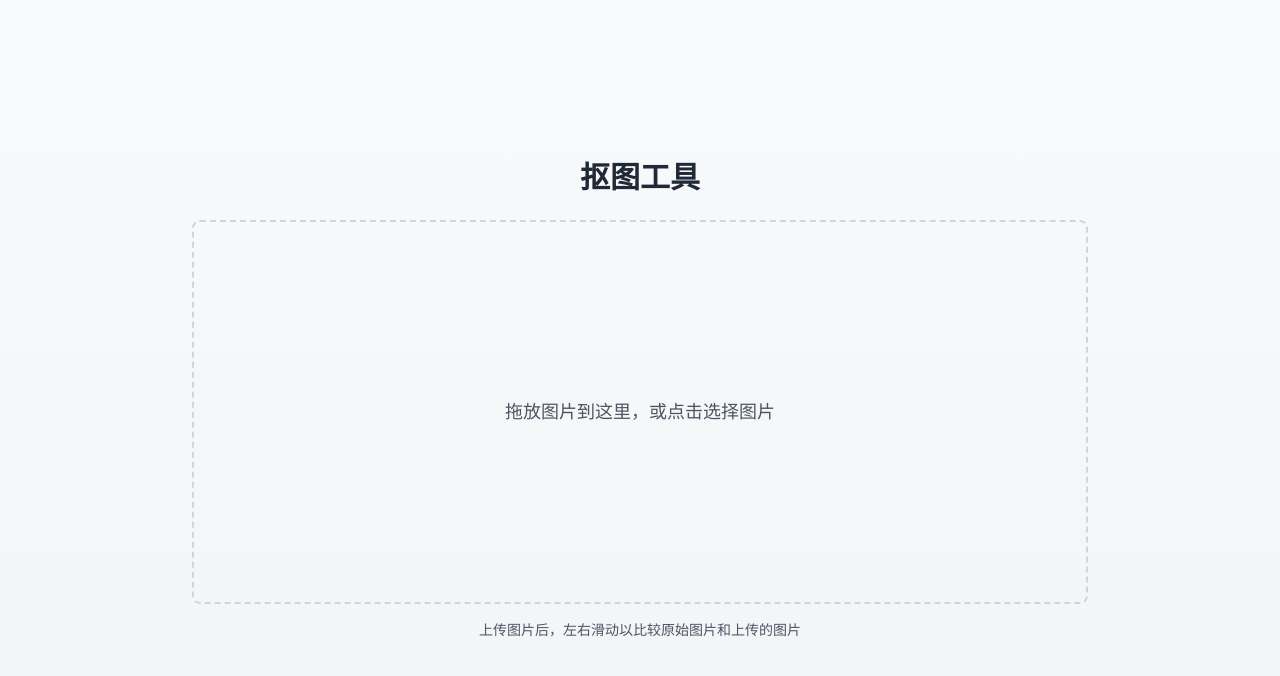
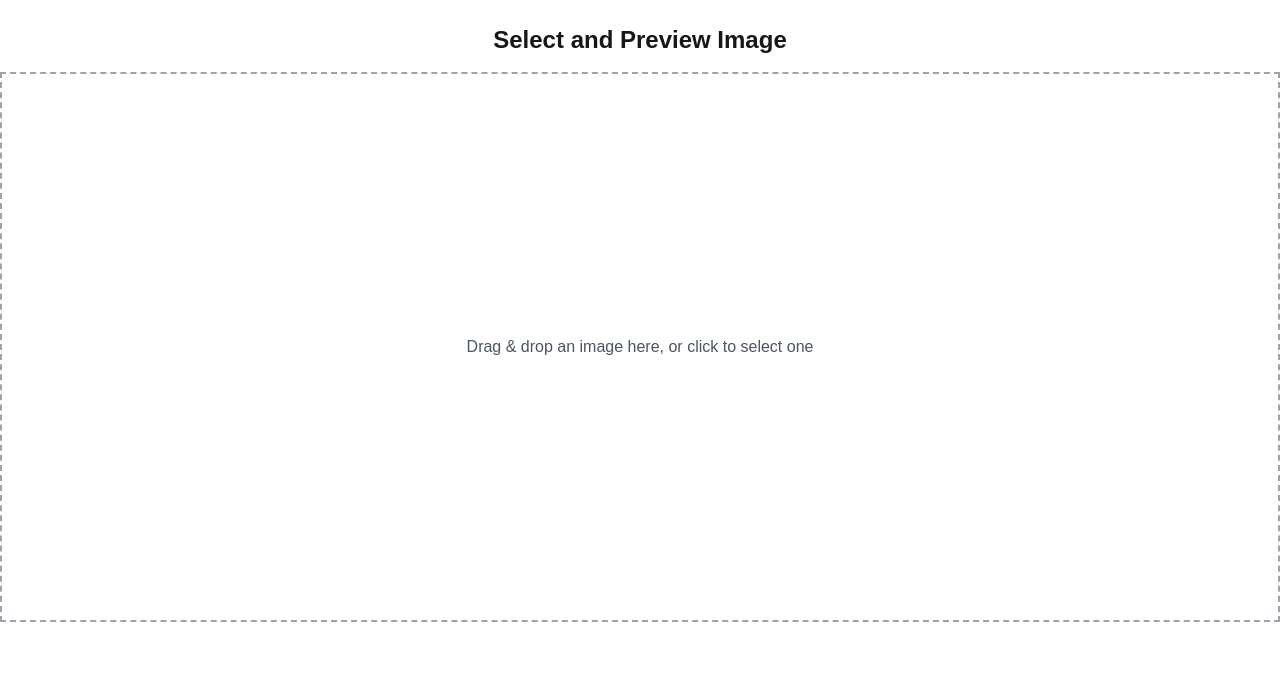
Before and after one commit to gandli/remove-bg, a Next.js app: page / in a window 1280 px wide. Shown: the top 676 px of the page. Built offline with nearby package versions, Linux system fonts and the light colour scheme.

Commit message:
feat: 修改图片上传比较组件以支持图片拖放和预览功能

```diff
--- a/app/page.tsx
+++ b/app/page.tsx
@@ -1,19 +1,7 @@
-import { ImageUploadComparison } from "@/components/image-upload-comparison";
+import ImageUploadComparison from '@/components/image-upload-comparison'
 
-export default function Home() {
+export default function HomePage() {
   return (
-    <div className="min-h-screen bg-gradient-to-b from-gray-50 to-gray-100 flex flex-col justify-center items-center px-4 py-8 sm:px-6 lg:px-8">
-      <main className="w-full max-w-4xl">
-        <h1 className="text-3xl font-bold text-center text-gray-800 mb-6">
-          抠图工具
-        </h1>
-
-        <ImageUploadComparison originalImage="/images/after.webp" />
-
-        <p className="mt-4 text-sm text-gray-600 text-center">
-          上传图片后，左右滑动以比较原始图片和上传的图片
-        </p>
-      </main>
-    </div>
-  );
+    <ImageUploadComparison />
+  )
 }
--- a/components/image-upload-comparison.tsx
+++ b/components/image-upload-comparison.tsx
@@ -1,80 +1,50 @@
-"use client";
+'use client'
 
-import { useState } from "react";
-import { useDropzone } from "react-dropzone";
-import Image from "next/image";
-import { ImgComparisonSlider } from "@img-comparison-slider/react";
-import { Button } from "@/components/ui/button";
-import { cn } from "@/lib/utils";
+import { useState, useCallback } from 'react'
+import { useDropzone } from 'react-dropzone'
+import Image from 'next/image'
+import { cn } from '@/lib/utils'
+import { ImgComparisonSlider } from '@img-comparison-slider/react'
 
-interface ImageUploadComparisonProps {
-    originalImage: string;
-    width?: string;  // 可选的宽度，Tailwind class 类
-    height?: string; // 可选的高度，Tailwind class 类
-}
+export default function ImageUploadComparison() {
+    const [imageUrl, setImageUrl] = useState<string | null>(null)
 
-export function ImageUploadComparison({
-    originalImage,
-    width = "w-full",  // 默认宽度为 100%
-    height = "h-96",  // 默认高度为 h-96（等于 24rem）
-}: ImageUploadComparisonProps) {
-    const [uploadedImage, setUploadedImage] = useState<string | null>(null);
+    // Handle the drop event to capture the file and create a blob URL
+    const onDrop = useCallback((acceptedFiles: File[]) => {
+        const file = acceptedFiles[0] // Only handle the first file for this example
+        if (!file) return
+        const blobUrl = URL.createObjectURL(file) // Create blob URL for preview
+        setImageUrl(blobUrl)
+    }, [])
 
-    const { getRootProps, getInputProps, isDragActive } = useDropzone({
-        accept: { "image/*": [] },
-        onDrop: (acceptedFiles) => {
-            const file = acceptedFiles[0];
-            const reader = new FileReader();
-            reader.onload = (event) => {
-                setUploadedImage(event.target?.result as string);
-            };
-            reader.readAsDataURL(file);
-        },
-    });
-
-    const resetUpload = () => setUploadedImage(null);
-
-    if (uploadedImage) {
-        return (
-            <div className="space-y-4">
-                <div className={cn("relative mx-auto", width, height)}>
-                    <ImgComparisonSlider className="w-full h-full focus:outline-none" hover={true}>
-                        <Image
-                            slot="first"
-                            alt="原始图片"
-                            fill
-                            src={originalImage}
-                            className="w-full h-full object-cover"
-                        />
-                        <Image
-                            slot="second"
-                            alt="上传的图片"
-                            fill
-                            src={uploadedImage}
-                            className="w-full h-full object-cover"
-                        />
-                    </ImgComparisonSlider>
-                </div>
-                <Button onClick={resetUpload}>重新上传</Button>
-            </div>
-        );
-    }
+    // Configure the dropzone
+    const { getRootProps, getInputProps, isDragActive } = useDropzone({ onDrop, accept: { 'image/*': [] } })
 
     return (
+        <div className="flex flex-col items-center p-6">
+            <h1 className="text-2xl font-semibold mb-4">Select and Preview Image</h1>
+
+            {/* Combined Dropzone and Image Preview Area */}
             <div
                 {...getRootProps()}
                 className={cn(
-                "relative mx-auto border-2 border-dashed border-gray-300 rounded-lg text-center cursor-pointer transition-colors hover:border-gray-400 flex justify-center items-center",
-                width,
-                height
+                    'w-[1280px] h-[550px] border-2 border-dashed border-gray-400 flex justify-center items-center cursor-pointer transition-all duration-200',
+                    isDragActive ? 'bg-gray-200' : 'bg-white'
                 )}
             >
-            <input {...getInputProps()} />
-            {isDragActive ? (
-                <p className="text-lg text-gray-600">拖放图片到这里 ...</p>
+                <input  {...getInputProps()} />
+                {imageUrl ? (
+                    <ImgComparisonSlider hover={true} className='focus:outline-none' >
+                        <img slot="first" src="https://img-comparison-slider.sneas.io/demo/images/before.webp" />
+                        <img slot="second" src="https://img-comparison-slider.sneas.io/demo/images/after.webp" />
+                        {/* <Image src="https://img-comparison-slider.sneas.io/demo/images/before.webp" slot="before" alt="before" fill className="w-full h-full object-cover" />
+                        <Image src="https://img-comparison-slider.sneas.io/demo/images/after.webp" slot="after" alt="after" fill className="w-full h-full object-cover" /> */}
+                    </ImgComparisonSlider>
                 ) : (
-                <p className="text-lg text-gray-600">拖放图片到这里，或点击选择图片</p>
+                    // If no image is selected, show the drag & drop text
+                    <p className="text-gray-600">Drag & drop an image here, or click to select one</p>
                 )}
             </div>
-    );
+        </div>
+    )
 }
--- a/next.config.mjs
+++ b/next.config.mjs
@@ -1,4 +1,5 @@
 /** @type {import('next').NextConfig} */
-const nextConfig = {};
+const nextConfig = {
+}
 
-export default nextConfig;
+export default nextConfig
```
Lines whose indentation alone changed are shown as unchanged.
